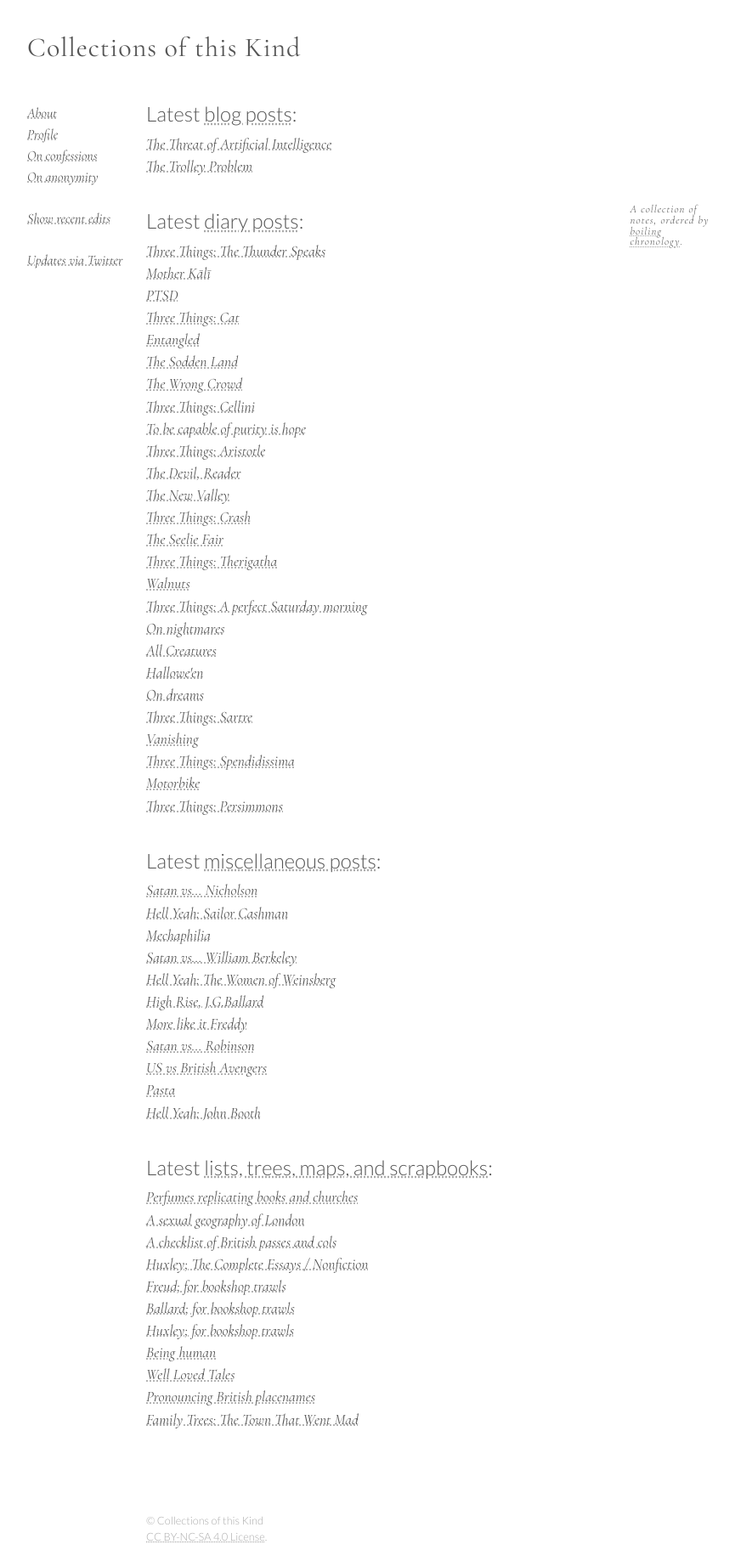
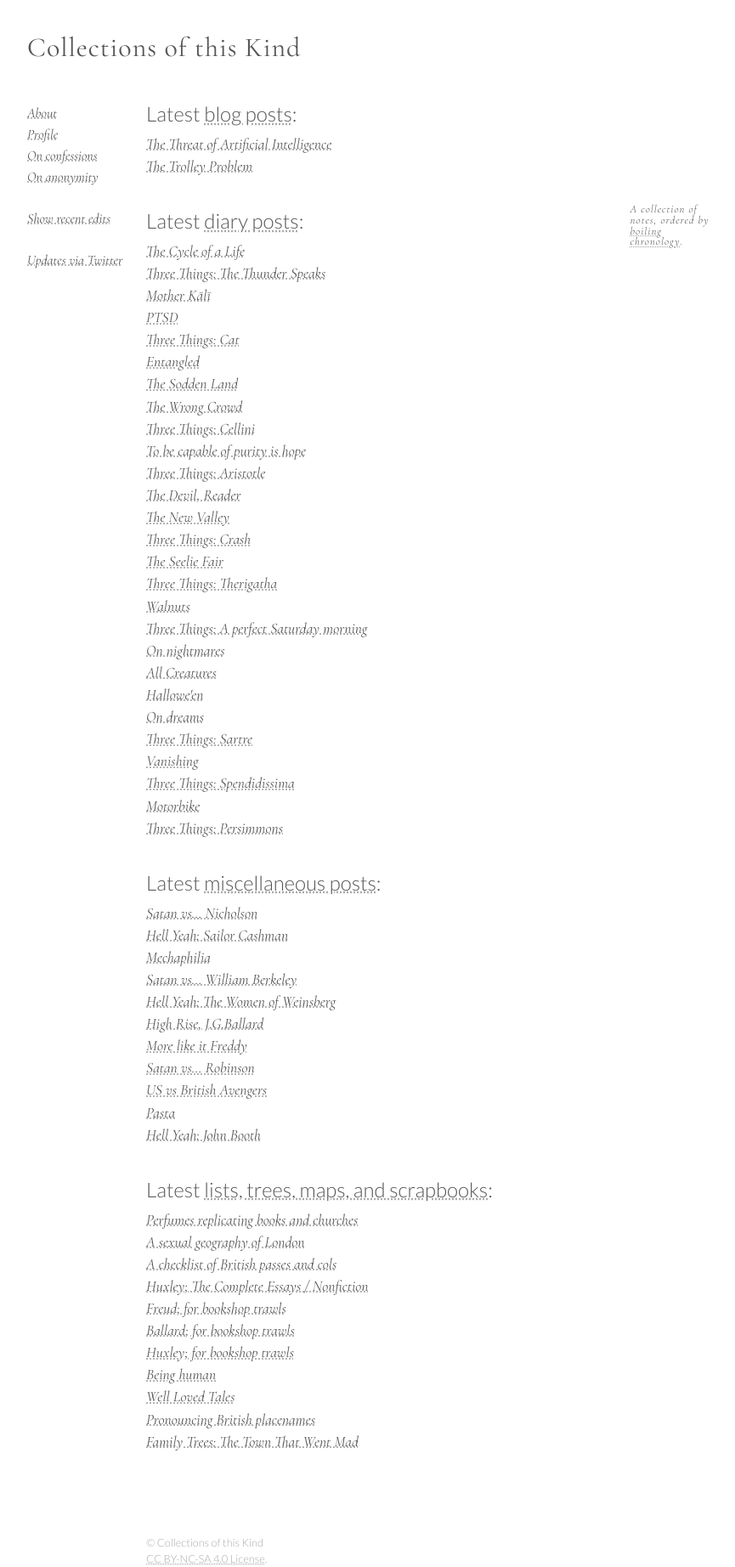
Before and after one commit to CollectionsOfThisKind/collectionsofthiskind.github.io, a Jekyll site: the page built from index.html, in a window 1280 px wide. Shown: the whole page at 85% size, without its empty margins (78-943 px from the left). Built offline with Jekyll 4.4.1, drawn with Linux system fonts in a browser that asks for light colours; before the commit the page ends 1818 px from its top, so only the background shows below that.

Commit message:
Add files via upload

```diff
--- a/index.html
+++ b/index.html
@@ -46,6 +46,7 @@ A collection of notes, ordered by <a href="/pages/about/boiling.html">boiling ch
 <h2 name="diary">Latest <a href="pages/diary/index.html">diary posts</a>:</h2>
 
 <ul class="new">
+<li><a href="pages/diary/cycle.html">The Cycle of a Life</a></li>
 <li><a href="pages/diary/three-thunder.html">Three Things: The Thunder Speaks</a></li>
 <li><a href="pages/diary/kali.html">Mother K&amacr;l&imacr;</a></li>
 <li><a href="pages/diary/ptsd.html">PTSD</a></li>
```
